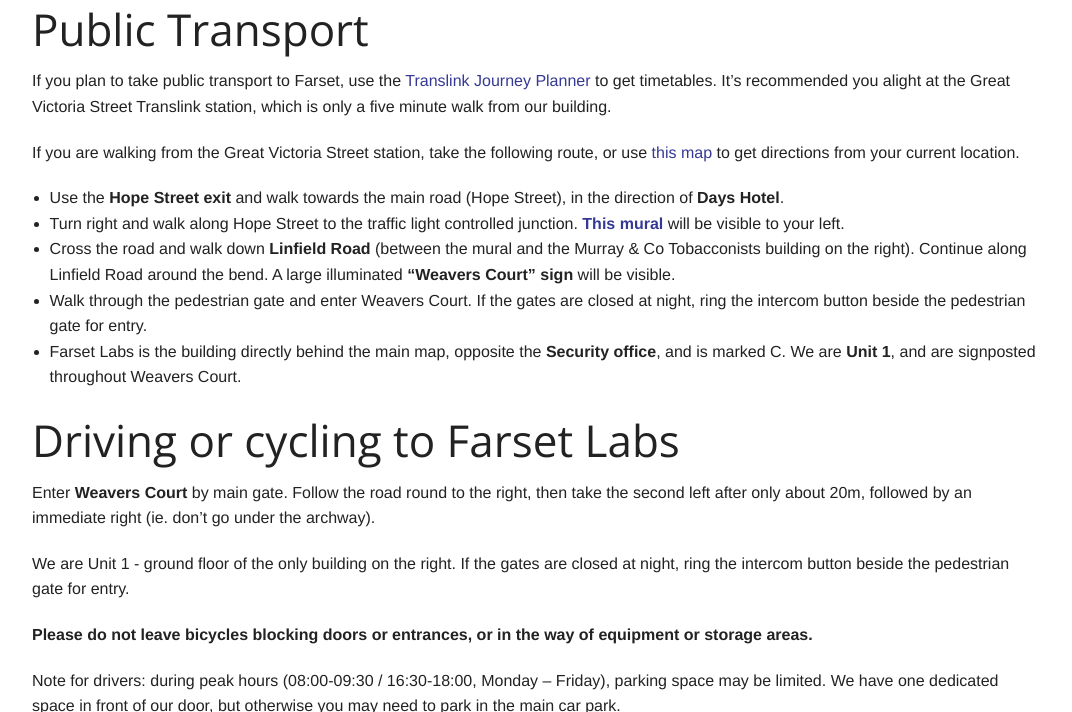
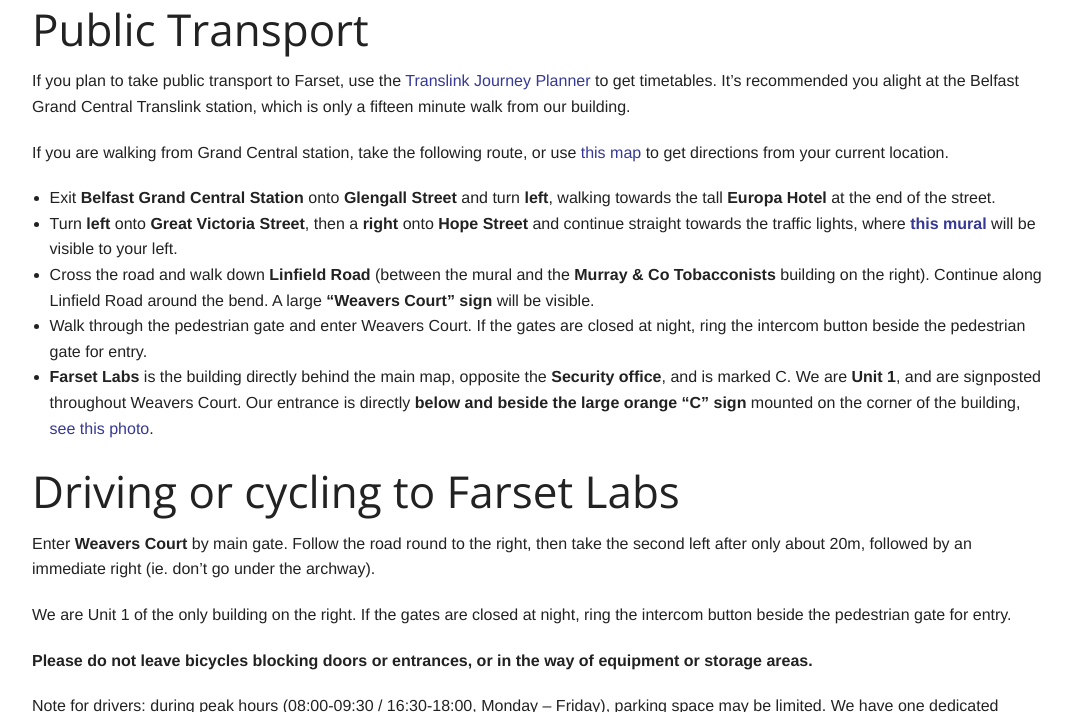
Before and after one commit to FarsetLabs/farsetlabs.github.io, a Jekyll site: the page built from about/getting_here.md, in a window 1280 px wide and 900 px high, scrolled down 864 px, cut to the strip 188-900 px from the top of the window. Shown: the whole strip, without its empty margins (103-1175 px from the left). Built offline with Jekyll 4.4.1, drawn with Linux system fonts in a browser that asks for light colours; nearby versions of some CDN libraries; some of the changed text lies outside the part shown.

Commit message:
update getting here page contents

```diff
--- a/about/getting_here.md
+++ b/about/getting_here.md
@@ -9,8 +9,8 @@
 # How to Find Farset Labs
 
 **Farset Labs** is located in **Unit 1, Weavers Court Business Park, Belfast,
-BT12 5GH**, in the centre of Belfast in Northern Ireland. We are a five-minute
-walk from the **Great Victoria Street train & bus station** and a ten-minute
+BT12 5GH**, in the centre of Belfast in Northern Ireland. We are a fifteen-minute
+walk from the **Belfast Grand Central train & bus station** and a ten-minute
 drive from **George Best (Belfast City) Airport**.
 
 {% include gmap.html %}
@@ -18,29 +18,20 @@
 # Public Transport
 
 If you plan to take public transport to Farset, use the
-[Translink Journey Planner](http://journeyplanner.translink.co.uk/web/XSLT_TRIP_REQUEST2?language=en)
-to get timetables. It’s recommended you alight at the Great Victoria Street
-Translink station, which is only a five minute walk from our building.
+[Translink Journey Planner](https://www.translink.co.uk/)
+to get timetables. It’s recommended you alight at the Belfast Grand Central
+Translink station, which is only a fifteen minute walk from our building.
 
-If you are walking from the Great Victoria Street station, take the following
+If you are walking from Grand Central station, take the following
 route, or use
 [this map](https://www.google.co.uk/maps/place/Farset+Labs/@54.5951622,-5.9368974,15z/data=!4m2!3m1!1s0x486108f686ba0491:0xf206df9d70d81d76)
 to get directions from your current location.
 
-- Use the **Hope Street exit** and walk towards the main road (Hope Street), in
-  the direction of **Days Hotel**.
-- Turn right and walk along Hope Street to the traffic light controlled
-  junction. [**This mural**](/assets/img/mural.png) will be visible to your
-  left.
-- Cross the road and walk down **Linfield Road** (between the mural and the
-  Murray & Co Tobacconists building on the right). Continue along Linfield Road
-  around the bend. A large illuminated **“Weavers Court” sign** will be visible.
-- Walk through the pedestrian gate and enter Weavers Court. If the gates are
-  closed at night, ring the intercom button beside the pedestrian gate for
-  entry.
-- Farset Labs is the building directly behind the main map, opposite the
-  **Security office**, and is marked C. We are **Unit 1**, and are signposted
-  throughout Weavers Court.
+- Exit **Belfast Grand Central Station** onto **Glengall Street** and turn **left**, walking towards the tall **Europa Hotel** at the end of the street.
+- Turn **left** onto **Great Victoria Street**, then a **right** onto **Hope Street** and continue straight towards the traffic lights, where [**this mural**](/assets/img/mural.png) will be visible to your left.
+- Cross the road and walk down **Linfield Road** (between the mural and the **Murray & Co Tobacconists** building on the right). Continue along Linfield Road around the bend. A large **“Weavers Court” sign** will be visible.
+- Walk through the pedestrian gate and enter Weavers Court. If the gates are closed at night, ring the intercom button beside the pedestrian gate for entry.
+- **Farset Labs** is the building directly behind the main map, opposite the **Security office**, and is marked C. We are **Unit 1**, and are signposted throughout Weavers Court. Our entrance is directly **below and beside the large orange "C" sign** mounted on the corner of the building, [see this photo](/assets/img/door-instruction.png).
 
 # Driving or cycling to Farset Labs
 
@@ -48,8 +39,7 @@
 take the second left after only about 20m, followed by an immediate right (ie.
 don't go under the archway).
 
-We are Unit 1 - ground floor of the only building on the right. If the gates are
-closed at night, ring the intercom button beside the pedestrian gate for entry.
+We are Unit 1 of the only building on the right. If the gates are closed at night, ring the intercom button beside the pedestrian gate for entry.
 
 **Please do not leave bicycles blocking doors or entrances, or in the way of
 equipment or storage areas.**
```
Also changed, not shown: assets/img/door-instruction.png (added).
